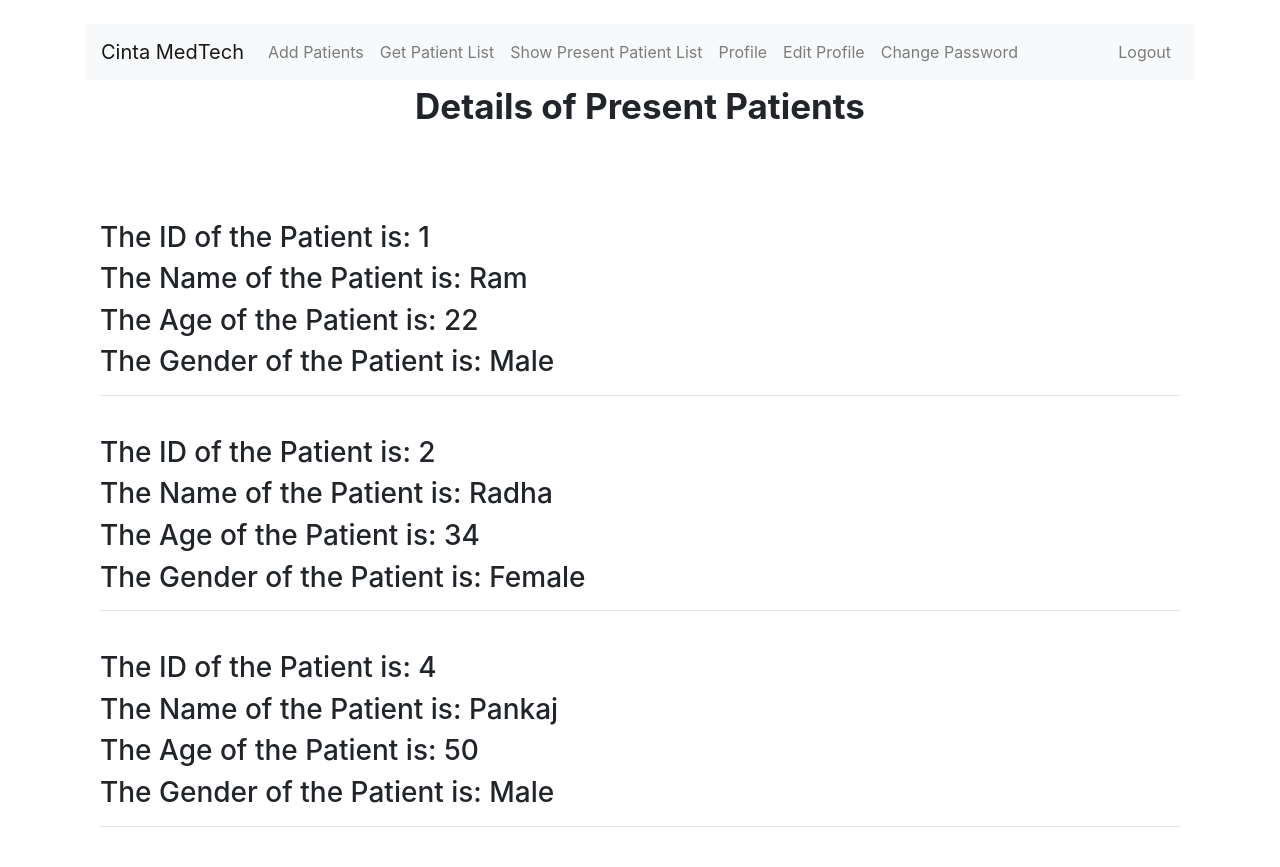
After one commit to Jinay98/Cinta-MedTech, a Django app: page /account/show_present_patients/ in a window 1280 px wide. The commit adds this page. Run offline with Django 3.2, Linux system fonts and the light colour scheme; a user stored in the database is signed in; data comes from the database, SQL or seed files in the repository; both versions use the stored data as it was after the commit; some libraries are stand-ins or nearby versions.

Commit message:
Adding Attendance Feature to project

```diff
--- a/accounts/admin.py
+++ b/accounts/admin.py
@@ -1,6 +1,7 @@
 from django.contrib import admin
-from accounts.models import UserProfile, Patient
+from accounts.models import UserProfile, Patient, Attendance
 
 # Register your models here.
 admin.site.register(UserProfile)
 admin.site.register(Patient)
+admin.site.register(Attendance)
--- a/accounts/models.py
+++ b/accounts/models.py
@@ -27,3 +27,12 @@ class Patient(models.Model):
 
     def __str__(self):
         return self.name
+
+
+class Attendance(models.Model):
+    patient = models.ForeignKey(Patient, on_delete=models.CASCADE, related_name="Attendance_Patient")
+    date = models.DateTimeField()
+    present_status = models.BooleanField(default=False)
+
+    def __str__(self):
+        return self.patient.name
--- /dev/null
+++ b/accounts/templates/accounts/get_present_patient_details.html
@@ -0,0 +1,39 @@
+{% extends 'base.html' %}
+
+
+{% block head %}
+    <title>Patient Details</title>
+{% endblock %}
+
+
+{% block body %}
+
+
+    <div class="container">
+        <div class="container" align="center"><b>
+            <p style="font-size: 35px">Details of Present Patients</p>
+        </b>
+        </div>
+        <br><br><br>
+        <div class="container">
+            {% for dict_item in list_of_patients %}
+            {% for key, value in dict_item.items %}
+                {% if key == 'id' %}
+                <h3>The ID of the Patient is: {{ value }}</h3>
+                {% elif key == 'name' %}
+                <h3>The Name of the Patient is: {{ value }}</h3>
+                {% elif key == 'age' %}
+                    <h3>The Age of the Patient is: {{ value }}</h3>
+                {% elif key == 'gender' %}
+                    <h3>The Gender of the Patient is: {{ value }}</h3>
+
+                    <hr><br/>
+                {% endif %}
+            {% endfor %}
+        {% endfor %}
+        </div>
+
+
+    </div>
+    </div>
+{% endblock %}
--- a/accounts/templates/base.html
+++ b/accounts/templates/base.html
@@ -6,6 +6,7 @@
     <link rel="stylesheet" href="https://stackpath.bootstrapcdn.com/bootstrap/4.3.1/css/bootstrap.min.css" integrity="sha384-ggOyR0iXCbMQv3Xipma34MD+dH/1fQ784/j6cY/iJTQUOhcWr7x9JvoRxT2MZw1T" crossorigin="anonymous">
     {% comment %} <link rel="stylesheet" href="{% static 'style.css' %}" type="text/css"> {% endcomment %}
     <script src="https://code.jquery.com/jquery-3.3.1.slim.min.js" integrity="sha384-q8i/X+965DzO0rT7abK41JStQIAqVgRVzpbzo5smXKp4YfRvH+8abtTE1Pi6jizo" crossorigin="anonymous"></script>
+      <script src="https://ajax.googleapis.com/ajax/libs/jquery/3.4.1/jquery.min.js"></script>
     <script src="https://cdnjs.cloudflare.com/ajax/libs/popper.js/1.14.7/umd/popper.min.js" integrity="sha384-UO2eT0CpHqdSJQ6hJty5KVphtPhzWj9WO1clHTMGa3JDZwrnQq4sF86dIHNDz0W1" crossorigin="anonymous"></script>
     <script src="https://stackpath.bootstrapcdn.com/bootstrap/4.3.1/js/bootstrap.min.js" integrity="sha384-JjSmVgyd0p3pXB1rRibZUAYoIIy6OrQ6VrjIEaFf/nJGzIxFDsf4x0xIM+B07jRM" crossorigin="anonymous"></script>
 <br>
@@ -23,6 +24,9 @@
                 </li>
                 <li class="nav-item">
                     <a class="nav-link" href="{%  url 'accounts:get_patient_details' %}">Get Patient List</a>
+                </li>
+                <li class="nav-item">
+                    <a class="nav-link" href="{%  url 'accounts:show_present_patients' %}">Show Present Patient List</a>
                 </li>
 
                 {% comment %} <li class="nav-item">
--- a/accounts/urls.py
+++ b/accounts/urls.py
@@ -3,10 +3,15 @@ from . import views
 from django.contrib.auth import login, logout
 from django.contrib.auth.views import LoginView, LogoutView, PasswordResetView, PasswordResetDoneView, \
     PasswordResetConfirmView, PasswordResetCompleteView
+from django.views.decorators.csrf import csrf_exempt
 
 urlpatterns = [
     url(r'^$', views.home, name='home'),
     url(r'^get_patient_details/$', views.get_patient_details, name='get_patient_details'),
+    url(r'^mark_patient_attendance/(?P<pk>[0-9]+)$', csrf_exempt(views.mark_patient_attendance), name='mark_patient_attendance'),
+    url(r'^unmark_patient_attendance/(?P<pk>[0-9]+)$', csrf_exempt(views.unmark_patient_attendance),
+        name='unmark_patient_attendance'),
+    url(r'^show_present_patients/$', views.show_present_patients, name='show_present_patients'),
     url(r'^login/$', LoginView.as_view(template_name='accounts/login.html'), name='login'),
     url(r'^logout/$', LogoutView.as_view(template_name='accounts/logout.html'), name='logout'),
     url(r'^register/$', views.register, name='register'),
--- a/accounts/views.py
+++ b/accounts/views.py
@@ -4,24 +4,21 @@ from django.contrib.auth.models import User
 from django.contrib.auth.forms import UserChangeForm, PasswordChangeForm
 from django.contrib.auth import update_session_auth_hash
 from django.contrib.auth.decorators import login_required
-from accounts.models import Patient
+from accounts.models import Patient, Attendance
 from django.urls import reverse
+import datetime
 
 
 # Create your views here.
 # @login_required
 def home(request):
-    numbers = [1, 2, 3, 4, 5]
-    name = 'Jinay'
-    args = {'name': name, 'numbers': numbers}
-
     submit_button = request.POST.get('Submit')
     if submit_button == 'Submit':
         obj = Patient(name=request.POST.get('name'), age=int(request.POST.get('age')),
                       gender=request.POST.get('gender'))
         obj.save()
 
-    return render(request, 'accounts/home.html', args)
+    return render(request, 'accounts/home.html')
 
 
 def get_patient_details(request):
@@ -36,6 +33,60 @@ def get_patient_details(request):
         list_of_patients.append(patient_dict)
 
     return render(request, 'accounts/get_patient_details.html', {"list_of_patients": list_of_patients})
+
+
+def mark_patient_attendance(request, pk):
+    id = int(pk)
+    current_date = datetime.datetime.now()
+    patient = Patient.objects.get(id=id)
+
+    attendance = Attendance.objects.filter(patient=patient)
+
+    if len(attendance) == 0:
+        a = Attendance(patient=patient, date=current_date, present_status=True)
+        a.save()
+    else:
+        a = attendance[0]
+        a.date = current_date
+        a.present_status = True
+        a.save()
+
+    return render(request, 'accounts/home.html')
+
+
+def unmark_patient_attendance(request, pk):
+    id = int(pk)
+    current_date = datetime.datetime.now()
+    patient = Patient.objects.get(id=id)
+
+    attendance = Attendance.objects.filter(patient=patient)
+
+    if len(attendance) == 0:
+        a = Attendance(patient=patient, date=current_date, present_status=False)
+        a.save()
+    else:
+        a = attendance[0]
+        a.date = current_date
+        a.present_status = False
+        a.save()
+
+    return render(request, 'accounts/home.html')
+
+
+def show_present_patients(request):
+    patients = Patient.objects.all()
+
+    list_of_patients = []
+    for patient in patients:
+        if Attendance.objects.filter(patient=patient, present_status=True).exists():
+            patient_dict = {}
+            patient_dict["id"] = patient.id
+            patient_dict["name"] = patient.name
+            patient_dict["age"] = patient.age
+            patient_dict["gender"] = patient.gender
+            list_of_patients.append(patient_dict)
+
+    return render(request, 'accounts/get_present_patient_details.html', {"list_of_patients": list_of_patients})
 
 
 def register(request):
```
Also changed, not shown: CentaMedTech/settings.py (+7 -1 lines), accounts/templates/accounts/get_patient_details.html (+15 -0 lines), accounts/migrations/0003_attendance.py (added), db.sqlite3.
